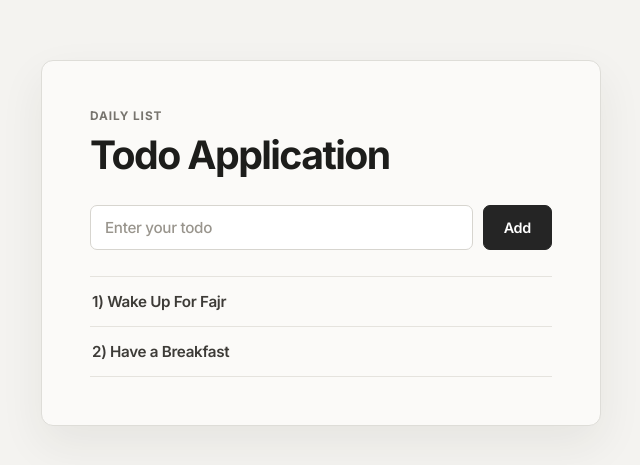
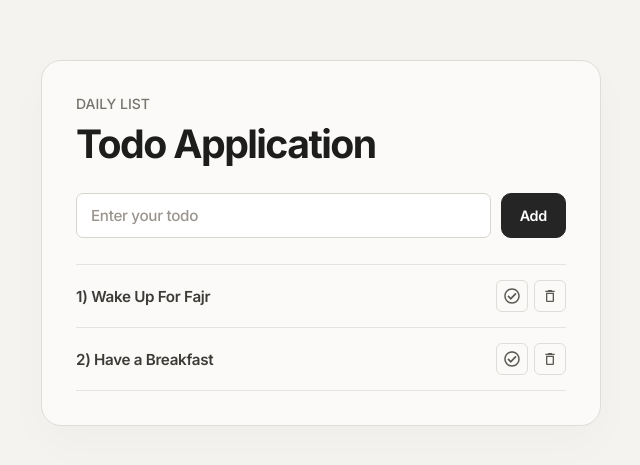
Before and after one commit to Wasif-Tai/React---Created-a-Notes-App, a React (Vite) app: page / in a window 1280 px wide. Shown: the part 157-622 px from the top of the page, without its empty margins (319-959 px from the left). Built offline with nearby package versions, Linux system fonts and the light colour scheme.

Commit message:
{UPDATE} Added Multiple Functionalities

```diff
--- a/package.json
+++ b/package.json
@@ -11,7 +11,8 @@
   },
   "dependencies": {
     "react": "^19.2.8",
-    "react-dom": "^19.2.8"
+    "react-dom": "^19.2.8",
+    "react-icons": "^5.7.0"
   },
   "devDependencies": {
     "@eslint/js": "^10.0.1",
--- a/src/App.css
+++ b/src/App.css
@@ -33,19 +33,17 @@ input {
 
 .todo-panel {
 	width: min(100%, 560px);
-	padding: clamp(28px, 6vw, 48px);
+	padding: 34px;
 	border: 1px solid #deddd8;
-	border-radius: 12px;
+	border-radius: 20px;
 	background: #fbfaf8;
-	box-shadow: 0 18px 45px rgb(38 37 34 / 7%);
+	box-shadow: 0 18px 45px rgba(38, 37, 34, 0.025);
 }
 
 .todo-eyebrow {
 	margin: 0 0 10px;
 	color: #77746e;
-	font-size: 0.74rem;
-	font-weight: 700;
-	letter-spacing: 0.08em;
+	font-size: 14px;
 	text-transform: uppercase;
 }
 
@@ -89,8 +87,8 @@ input:focus {
 
 button {
 	border: 1px solid #252525;
-	border-radius: 7px;
-	padding: 0 20px;
+	border-radius: 10px;
+	padding: 0 18px;
 	color: #fff;
 	background: #252525;
 	cursor: pointer;
@@ -109,12 +107,51 @@ button:hover {
 }
 
 .todo-item {
+	display: flex;
+	align-items: center;
+	justify-content: space-between;
+	gap: 16px;
 	border-bottom: 1px solid #e5e3de;
-	padding: 15px 2px;
+	padding: 15px 0px;
 	color: #3d3b37;
 	font-size: 0.95rem;
 	font-weight: 600;
 	letter-spacing: -0.02em;
+}
+
+.todo-actions {
+	display: flex;
+	flex-shrink: 0;
+	gap: 6px;
+}
+
+.todo-edit-input {
+	width: 100%;
+	padding: 8px 10px;
+}
+
+.todo-action {
+	display: grid;
+	width: 32px;
+	height: 32px;
+	place-items: center;
+	border: 1px solid #deddd8;
+	border-radius: 6px;
+	padding: 0;
+	color: #5d5a54;
+	background: transparent;
+	font-size: 1rem;
+}
+
+.todo-action:hover {
+	border-color: Green;
+	color: #fff;
+	background: Green;
+}
+
+.todo-action-delete:hover {
+	background: rgb(141, 2, 2);
+    border-color: rgb(141, 2, 2);
 }
 
 @media (max-width: 480px) {
--- a/src/App.jsx
+++ b/src/App.jsx
@@ -1,5 +1,7 @@
 import { useState } from "react";
 import "./App.css";
+import { MdOutlineDelete } from "react-icons/md";
+import { FaRegCheckCircle } from "react-icons/fa";
 
 function Todos() {
   // Koi bhi aisi value jiske change hone se UI update hogi usko ham state main rakhenge.
@@ -21,6 +23,19 @@ function Todos() {
     setTodos([obj, ...todos]);
     setTodoInp("");
   };
+
+  // why we use ... because we want to create a copy of the todos array and not modify the original array directly.
+  // ye is liye kerte hai take react ko pata chale ki state change hui hai aur UI rerender ho.
+  const markDone = (ind) => {
+    let arr = [...todos];
+    arr[ind].isDone = !arr[ind].isDone;
+    setTodos(arr);
+  };
+  const deleteTodo = (ind) => {
+    let arr = [...todos];
+    arr.splice(ind, 1);
+    setTodos(arr);
+  };
   return (
     <main className="todo-page">
       <section className="todo-panel">
@@ -36,10 +51,40 @@ function Todos() {
           <button onClick={addTodo}>Add</button>
         </div>
         <div className="todo-list">
-          {todos.map((data, index) => {
+          {todos.map((data, ind) => {
+            console.log("ind", ind, "data", data);
             return (
-              <div className="todo-item" key={data.title}>
-                {index + 1 + ")"} {data.title}
+              <div
+                className="todo-item"
+                key={data.title}
+                style={{
+                  display: "flex",
+                  justifyContent: "space-between",
+                  alignItems: "center",
+                  textDecoration: data.isDone ? "line-through" : "none",
+                }}
+              >
+                <span>
+                  {ind + 1 + ")"} {data.title}
+                </span>
+                <div className="todo-actions">
+                  <button
+                    onClick={() => markDone(ind)}
+                    title={data.isDone ? "Mark as not done" : "Mark as done"}
+                    aria-label={data.isDone ? "Mark as not done" : "Mark as done"}
+                    className="todo-action"
+                  >
+                    <FaRegCheckCircle />
+                  </button>
+                  <button
+                    onClick={() => deleteTodo(ind)}
+                    title="Delete todo"
+                    aria-label="Delete todo"
+                    className="todo-action todo-action-delete"
+                  >
+                    <MdOutlineDelete />
+                  </button>
+                </div>
               </div>
             );
           })}
```
Also changed, not shown: 1 other file (tests, documents, lock files or other folders).
